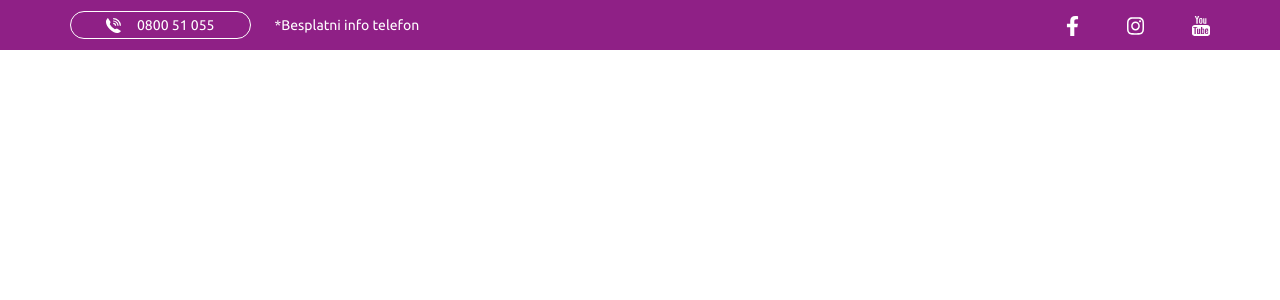
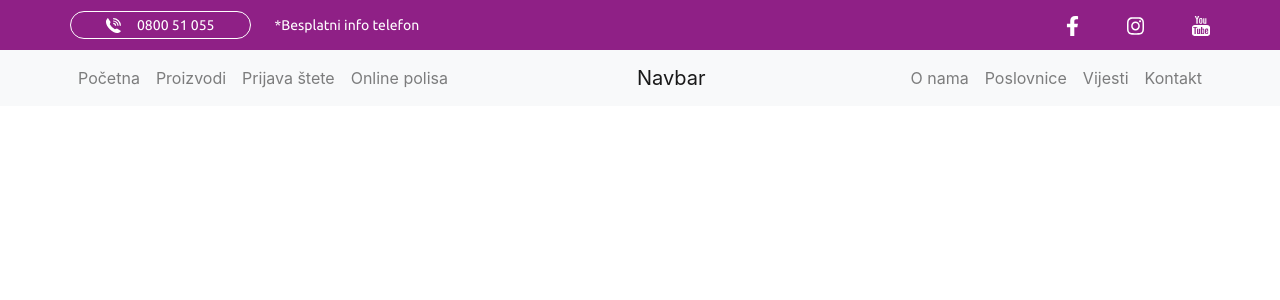
Before and after one commit to TomislavBatar/Aura, a React (Create React App) app: page / in a window 1280 px wide. Shown: the top 300 px of the page. Built offline with nearby package versions, Linux system fonts and the light colour scheme.

Commit message:
postavljeni elementi navigacije
bootstrap elementi

```diff
--- /dev/null
+++ b/src/components/Navigation/Navigation.jsx
@@ -0,0 +1,28 @@
+import React, { Component } from 'react';
+import { Navbar, Nav, Container } from 'react-bootstrap';
+
+export default class Navigation extends Component {
+	render() {
+		return (
+			<React.Fragment>
+				<Navbar sticky="top" bg="light" variant="light">
+					<Container>
+						<Nav className="mr-auto">
+							<Nav.Link href="#home">Početna</Nav.Link>
+							<Nav.Link href="#features">Proizvodi</Nav.Link>
+							<Nav.Link href="#pricing">Prijava štete</Nav.Link>
+							<Nav.Link href="#pricing">Online polisa</Nav.Link>
+						</Nav>
+						<Navbar.Brand href="#home">Navbar</Navbar.Brand>
+						<Nav className="ml-auto">
+							<Nav.Link href="#home">O nama</Nav.Link>
+							<Nav.Link href="#features">Poslovnice</Nav.Link>
+							<Nav.Link href="#pricing">Vijesti</Nav.Link>
+							<Nav.Link href="#pricing">Kontakt</Nav.Link>
+						</Nav>
+					</Container>
+				</Navbar>
+			</React.Fragment>
+		);
+	}
+}
--- a/src/components/TopNav/TopNav.jsx
+++ b/src/components/TopNav/TopNav.jsx
@@ -1,5 +1,5 @@
 import React, { Component } from 'react';
-import { Navbar, Container, InputGroup, Form, FormControl, Button } from 'react-bootstrap';
+import { Navbar, Container } from 'react-bootstrap';
 import './TopNav.css';
 
 import ViberIcon from './imgTopNav/viber.svg';
--- a/src/pages/Pocetna/Pocenta.jsx
+++ b/src/pages/Pocetna/Pocenta.jsx
@@ -1,11 +1,101 @@
 import React, { Component } from 'react';
 import TopNav from '../../components/TopNav/TopNav';
+import Navigation from '../../components/Navigation/Navigation';
 
 export default class Pocenta extends Component {
 	render() {
 		return (
 			<React.Fragment>
 				<TopNav />
+				<Navigation />
+				<br />
+				<br />
+				<br />
+				<br />
+				<br />
+				<br />
+				<br />
+				<br />
+				<br />
+				<br />
+				<br />
+				<br />
+				<br />
+				<br />
+				<br />
+				<br />
+				<br />
+				<br />
+				<br />
+				<br />
+				<br />
+				<br />
+				<br />
+				<br />
+				<br />
+				<br />
+				<br />
+				<br />
+				<br />
+				<br />
+				<br />
+				<br />
+				<br />
+				<br />
+				<br />
+				<br />
+				<br />
+				<br />
+				<br />
+				<br />
+				<br />
+				<br />
+				<br />
+				<br />
+				<br />
+				<br />
+				<br />
+				<br />
+				<br />
+				<br />
+				<br />
+				<br />
+				<br />
+				<br />
+				<br />
+				<br />
+				<br />
+				<br />
+				<br />
+				<br />
+				<br />
+				<br />
+				<br />
+				<br />
+				<br />
+				<br />
+				<br />
+				<br />
+				<br />
+				<br />
+				<br />
+				<br />
+				<br />
+				<br />
+				<br />
+				<br />
+				<br />
+				<br />
+				<br />
+				<br />
+				<br />
+				<br />
+				<br />
+				<br />
+				<br />
+				<br />
+				<br />
+				<br />
 			</React.Fragment>
 		);
 	}
```
Also changed, not shown: src/components/Navigation/Navigation.css (added).
